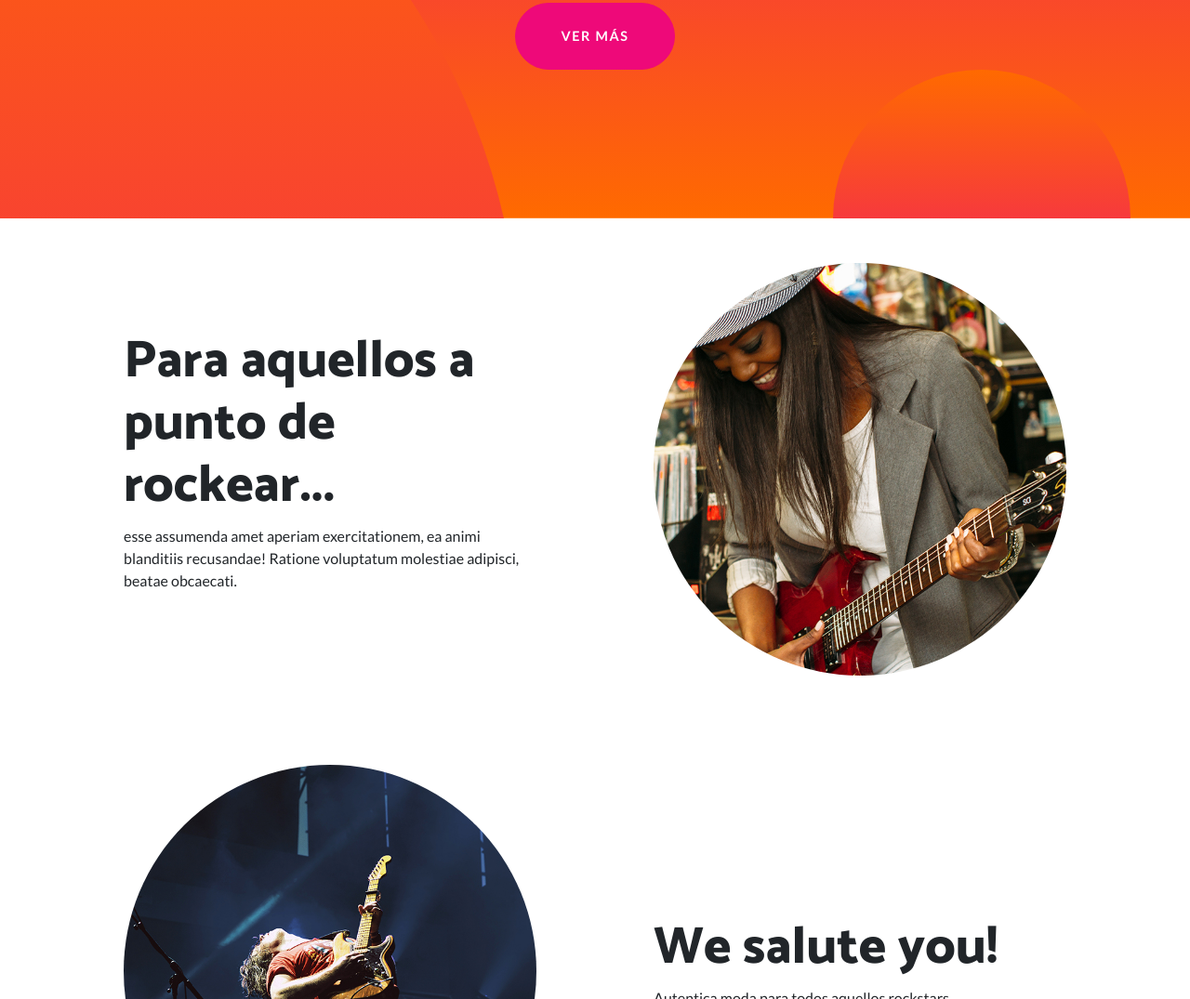
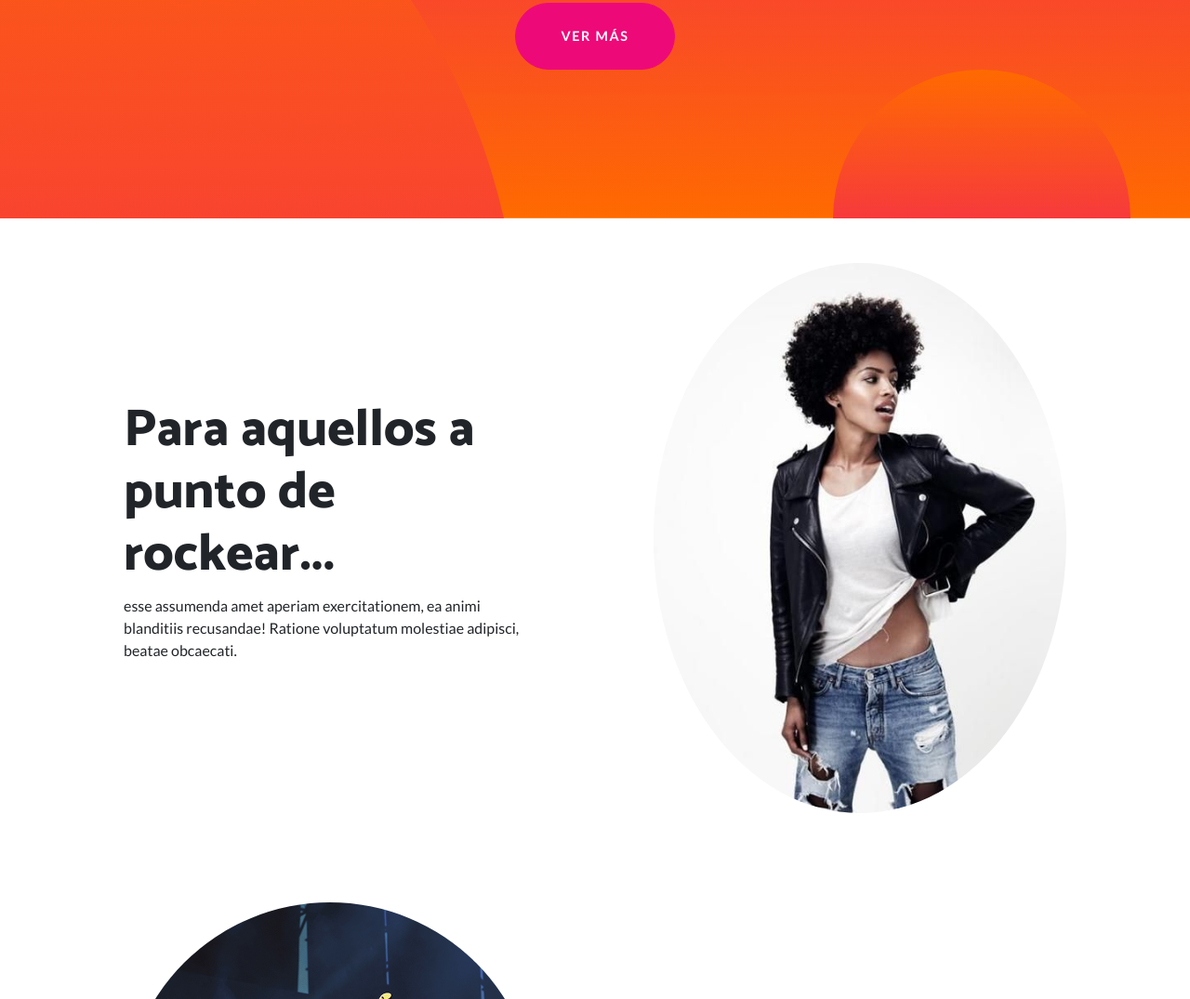
Before and after one commit to ZIRAshop/ZIRAshop, a website: page index.html in a window 1280 px wide. Shown: the part 452-1527 px from the top of the page at 93% size. Drawn offline with Linux system fonts and the light colour scheme.

Commit message:
Update index.html

```diff
--- a/index.html
+++ b/index.html
@@ -63,7 +63,7 @@
         <div class="row align-items-center">
           <div class="col-lg-6 order-lg-2">
             <div class="p-5">
-              <img class="img-fluid rounded-circle" src="img/01.jpg" alt="">
+              <img class="img-fluid rounded-circle" src="img/1.jpg" alt="">
             </div>
           </div>
           <div class="col-lg-6 order-lg-1">
```
